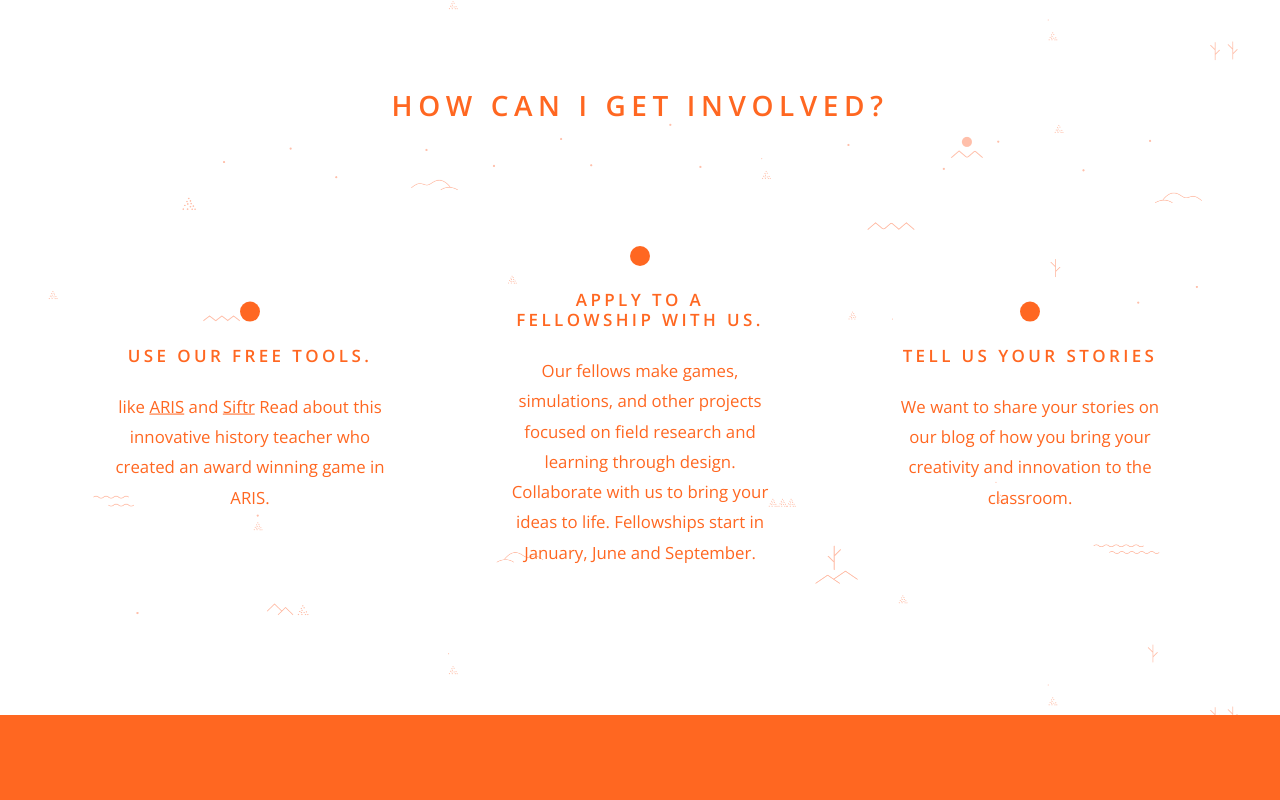
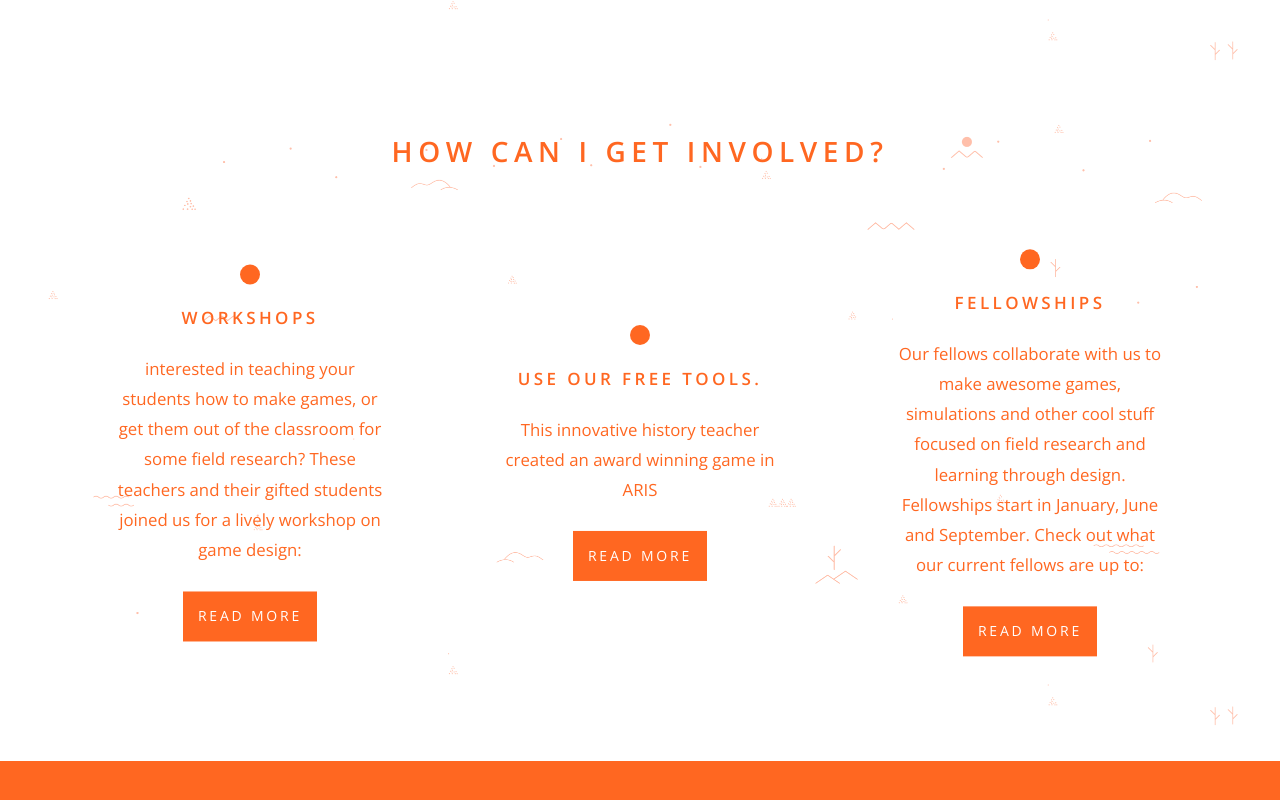
Before and after one commit to fielddaylab/fieldday_original_website, a plain HTML site: page index.html in a window 1280 px wide. Shown: the part 1903-2703 px from the top of the page. Drawn offline with nearby package versions, Linux system fonts and the light colour scheme.

Commit message:
WIP content change, changed vimeo embed to HTTPS

```diff
--- a/css/main.css
+++ b/css/main.css
@@ -58,6 +58,7 @@ p { font-weight: 200; font-size: 1.2em; margin-bottom: 1.5em; line-height: 1.8em
   display: inline-block;
   margin: 0 auto;
   text-decoration: none;
+  transition: all .2s ease-in-out;
 }
 
 .button:hover {
@@ -75,6 +76,13 @@ p { font-weight: 200; font-size: 1.2em; margin-bottom: 1.5em; line-height: 1.8em
 .button.white {
   background-color: rgba(255,255,255,1);
   color: #2B2B2B;
+  font-weight: 300; font-size: 1em; letter-spacing: .2em;
+  text-transform: uppercase;
+}
+
+.button.orange {
+  background-color: #FF6721;
+  color: #fff;
   font-weight: 300; font-size: 1em; letter-spacing: .2em;
   text-transform: uppercase;
 }
@@ -164,7 +172,7 @@ intro --*/
 }
 
 #get_involved .col {
-  padding: 0px 60px;
+  padding: 40px 60px;
   text-align: center;
   height: 400px;
   transition: all .2s ease-in-out;
@@ -188,6 +196,10 @@ intro --*/
 
 #get_involved .col:hover .info-chunk {
   color: #2E31E5;
+}
+
+#get_involved .col:hover .button {
+  background-color: #2E31E5;
 }
 
 .circle {
--- a/index.html
+++ b/index.html
@@ -35,6 +35,7 @@
       <div class="call-out">
         <div class="container">
           <img class="header-icon" src="img/icon-eye.png">
+          <h5>Use our Free tools</h5>
           <p class="classy">At Field Day, we want to do something completely new and wild. We want to raise a flag for Awesome and see who gathers underneath it.</p>
           <a class="button black" href="#get_involved">Are you with us?</a>
         </div>
@@ -42,7 +43,7 @@
 
       <section class="video">
         <div class="container">
-          <style>.embed-container { position: relative; padding-bottom: 56.25%; height: 0; overflow: hidden; max-width: 100%; } .embed-container iframe, .embed-container object, .embed-container embed { position: absolute; top: 0; left: 0; width: 100%; height: 100%; }</style><div class='embed-container'><iframe src='http://player.vimeo.com/video/152529916' frameborder='0' webkitAllowFullScreen mozallowfullscreen allowFullScreen></iframe></div>
+          <style>.embed-container { position: relative; padding-bottom: 56.25%; height: 0; overflow: hidden; max-width: 100%; } .embed-container iframe, .embed-container object, .embed-container embed { position: absolute; top: 0; left: 0; width: 100%; height: 100%; }</style><div class='embed-container'><iframe src='https://player.vimeo.com/video/152529916' frameborder='0' webkitAllowFullScreen mozallowfullscreen allowFullScreen></iframe></div>
         </style>
       </section>
 
@@ -53,23 +54,25 @@
             <div class="col-sm-4 col">
               <div class="info-chunk">
                 <span class="circle"></span>
-                <h5>Use our FREE tools.</h5>
-                <p>like <a href="">ARIS</a> and <a href="">Siftr</a> Read about this innovative history teacher who created an award winning game in ARIS.</p>
-              </div>
-            </div>
-            <span class="divider"></span>
-            <div class="col-sm-4 col col-middle">
-              <div class="info-chunk">
-                <span class="circle"></span>
-                <h5>Apply to a FELLOWSHIP with us.</h5>
-                <p>Our fellows make games, simulations, and other projects focused on field research and learning through design. Collaborate with us to bring your ideas to life. Fellowships start in January, June and September.</p>
+                <h5>Workshops</h5>
+                <p>interested in teaching your students how to make games, or get them out of the classroom for some field research? These teachers and their gifted students joined us for a lively workshop on game design:</p>
+                <a target="_blank" href="https://medium.com/@fielddaylab/just-a-little-bragging-on-wiscoteachers-e7984f409f3a#.7i5i5nlw2" class="button orange">Read more</a>
               </div>
             </div>
             <div class="col-sm-4 col">
               <div class="info-chunk">
                 <span class="circle"></span>
-                <h5>Tell us your STORIES </h5>
-                <p>We want to share your stories on our blog of how you bring your creativity and innovation to the classroom. </p>
+                <h5>Use our Free tools.</h5>
+                <p>This innovative history teacher created an award winning game in ARIS</p>
+                <a target="_blank" href="https://medium.com/@fielddaylab/designing-for-emotional-impact-the-making-of-dilemma-1944-19500f8adde8#.u113xzosd" class="button orange">Read more</a>
+              </div>
+            </div>
+            <div class="col-sm-4 col col-middle">
+              <div class="info-chunk">
+                <span class="circle"></span>
+                <h5>Fellowships</h5>
+                <p>Our fellows collaborate with us to make awesome games, simulations and other cool stuff focused on field research and learning through design. Fellowships start in January, June and September. Check out what our current fellows are up to:</p>
+                <a target="_blank" href="http://news.wisc.edu/games-no-laughing-matter-as-science-teachers-designers-work-together/" class="button orange">Read more</a>
               </div>
             </div>
           </div>
```
